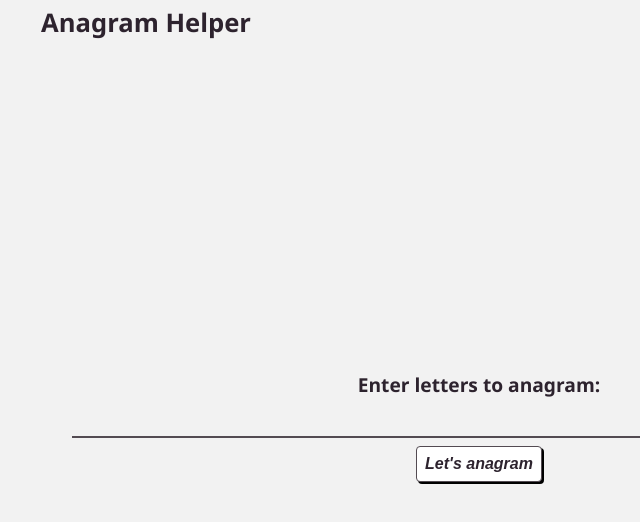
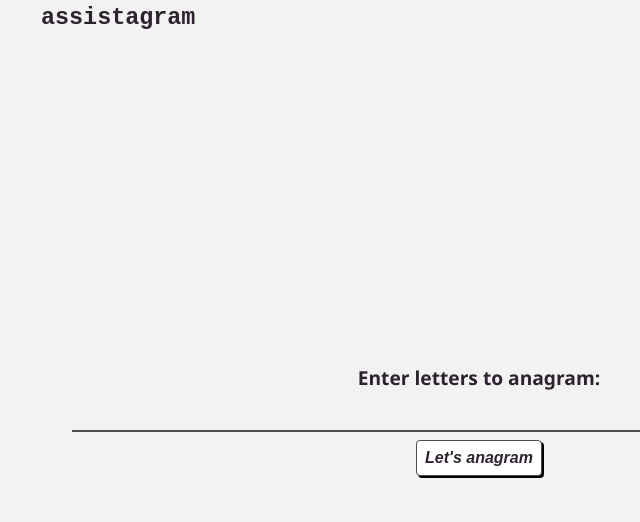
Before and after one commit to akowalz/anagramic, a React (Vite) app: page / in a window 1280 px wide. Shown: the top 522 px of the page, without its empty margins (161-801 px from the left). Built offline with nearby package versions, Linux system fonts and the light colour scheme.

Commit message:
small tyling logo and floating box

```diff
--- a/src/App.css
+++ b/src/App.css
@@ -11,9 +11,11 @@
 }
 
 h1 {
-  font-size: 1.6em;
+  font-size: 1.8em;
   margin-block-start: 0.2em;
-  margin-block-end: 0.5em;
+  margin-block-end: 0.4em;
+  font-family: monospace;
+  text-transform: lowercase;
 }
 
 #tool-container {
--- a/src/App.tsx
+++ b/src/App.tsx
@@ -117,7 +117,7 @@ function App() {
   return (
     <>
       <div id="header">
-        <h1>Anagram Helper</h1>
+        <h1>assistagram</h1>
       </div>
 
       {letters.length !== 0 && (
--- a/src/FloatingTool/FloatingTool.css
+++ b/src/FloatingTool/FloatingTool.css
@@ -12,10 +12,10 @@
   display: flex;
   justify-content: center;
   align-items: center;
-  max-height: 500px;
+  width: 100%;
   max-width: 500px;
-  width: 100%;
-  height: 100%;
+  height: auto;
+  aspect-ratio: 1/1;
   background-color: var(--lightest);
   border: 1px solid;
   border-color: var(--dark);
```
